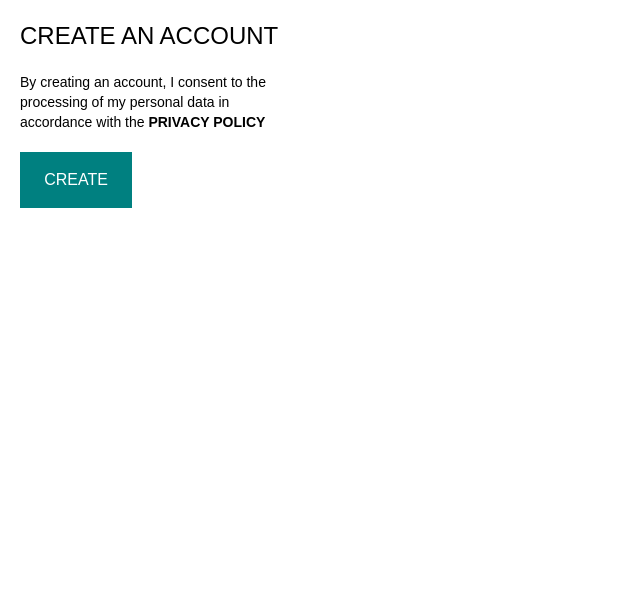
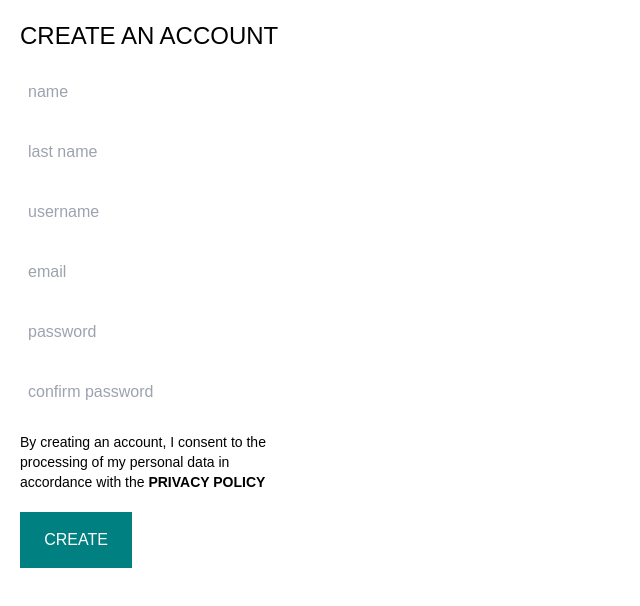
Before and after one commit to ferruhcihan/mern-ecommerce-app, a React (Create React App) app in the folder client/: page /register in a window 1280 px wide. Shown: the top 606 px of the page, without its empty margins (0-640 px from the left). Built offline with nearby package versions, Linux system fonts and the light colour scheme.

Commit message:
Update Register page

```diff
--- a/client/src/pages/register/index.tsx
+++ b/client/src/pages/register/index.tsx
@@ -1,4 +1,13 @@
 import React from "react";
+
+const Input = ({ placeholder }: any) => {
+  return (
+    <input
+      placeholder={placeholder}
+      className="flex flex-1 p-2 mt-5 mr-2 min-w-2/5"
+    />
+  );
+};
 
 const Register = () => {
   return (
@@ -6,6 +15,12 @@ const Register = () => {
       <div className="w-3/4 p-5 bg-white sm:w-1/4">
         <h1 className="text-2xl font-light">CREATE AN ACCOUNT</h1>
         <form className="flex flex-wrap">
+          <Input placeholder="name" />
+          <Input placeholder="last name" />
+          <Input placeholder="username" />
+          <Input placeholder="email" />
+          <Input placeholder="password" />
+          <Input placeholder="confirm password" />
           <span className="my-5 text-sm">
             By creating an account, I consent to the processing of my personal
             data in accordance with the <b>PRIVACY POLICY</b>
```
